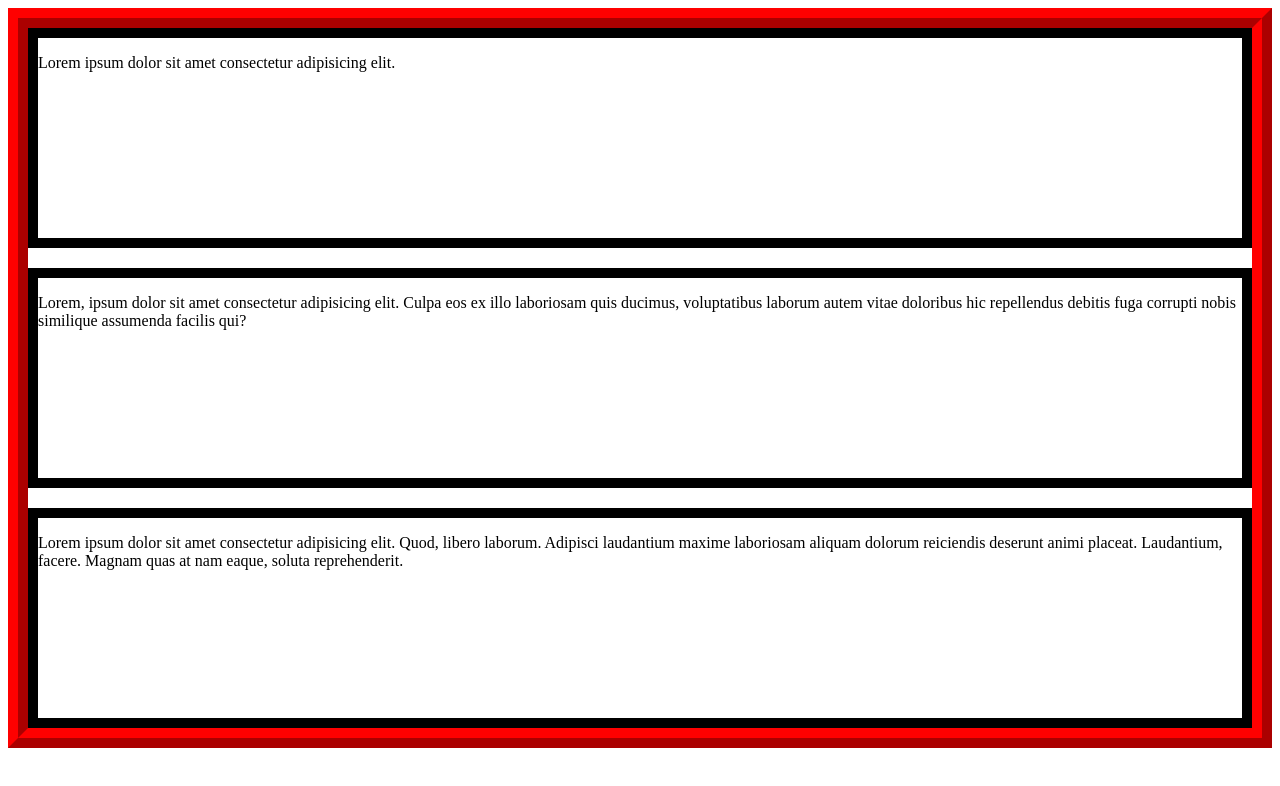
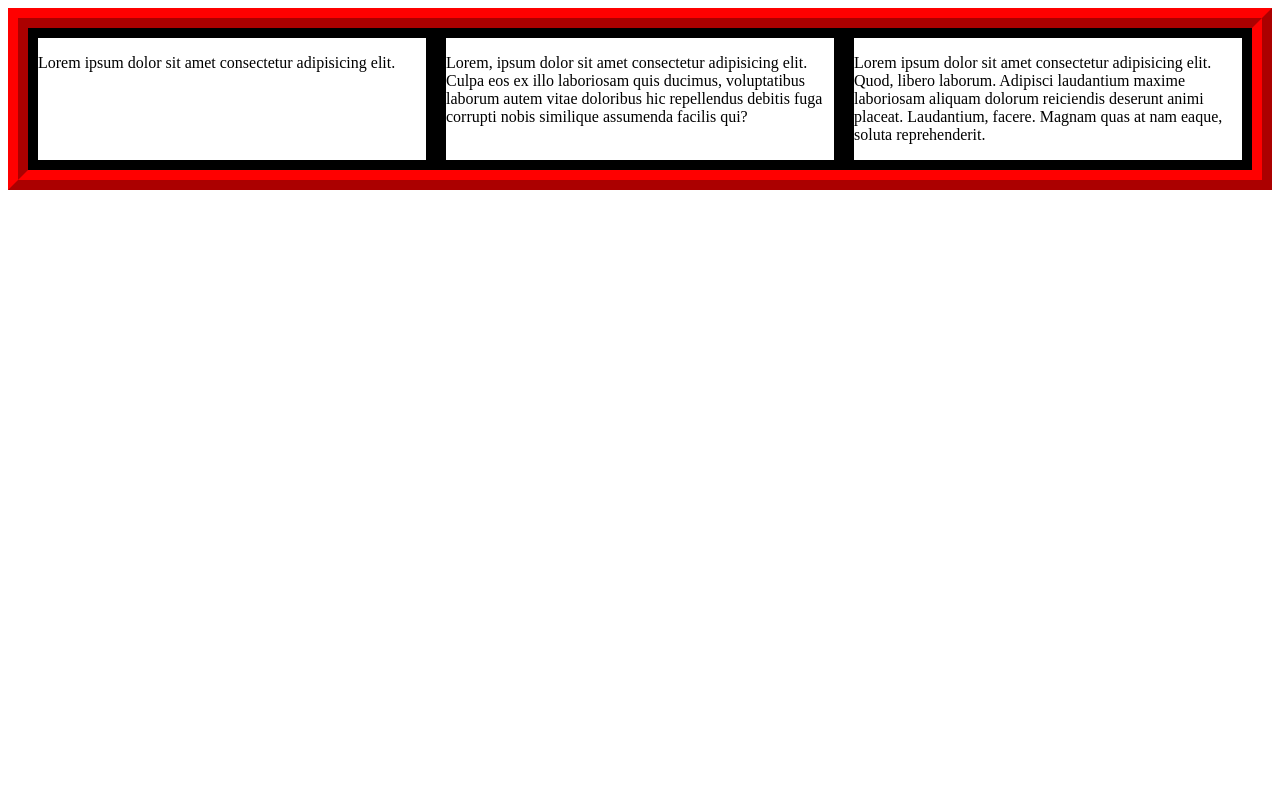
Before and after one commit to kispalAbel/2026-02-03, a plain HTML site: page index.html in a window 1280 px wide. Drawn offline with Linux system fonts and the light colour scheme.

Commit message:
Refactor container layout to use CSS grid
Changed layout from flexbox to grid for the container.

```diff
--- a/index.css
+++ b/index.css
@@ -1,9 +1,10 @@
 #container {
     border: 20px red ridge;
-    display: flex;
-    flex-direction: column;
-    flex-wrap: wrap;
-    gap: 20px 100px;
+    display: grid;
+    /* flex-direction: column; */
+    /* flex-wrap: wrap;
+    gap: 20px 100px; */
+    grid-template-columns: repeat(3, 1fr);
 }
 
 .cikk {
```
